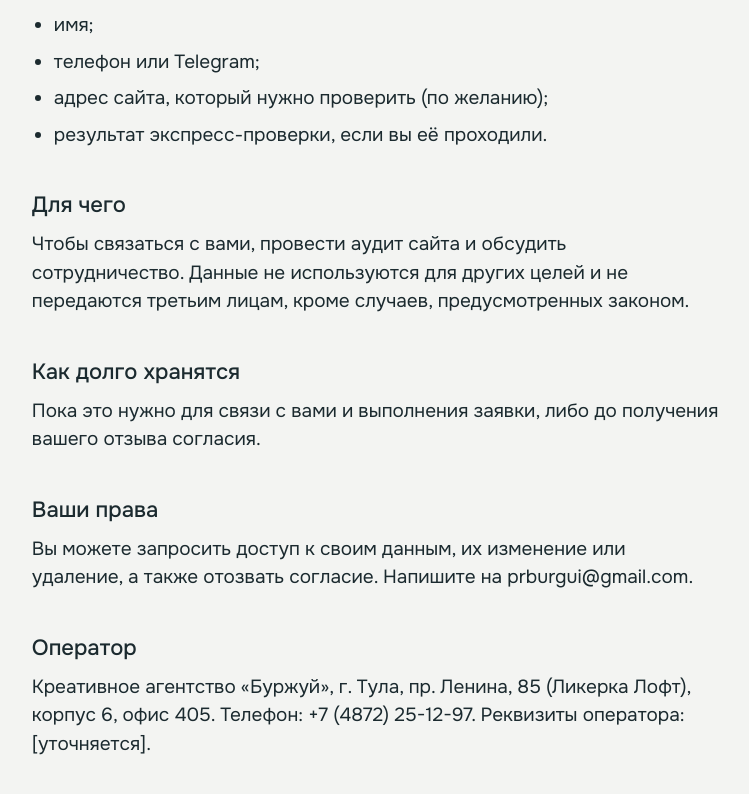
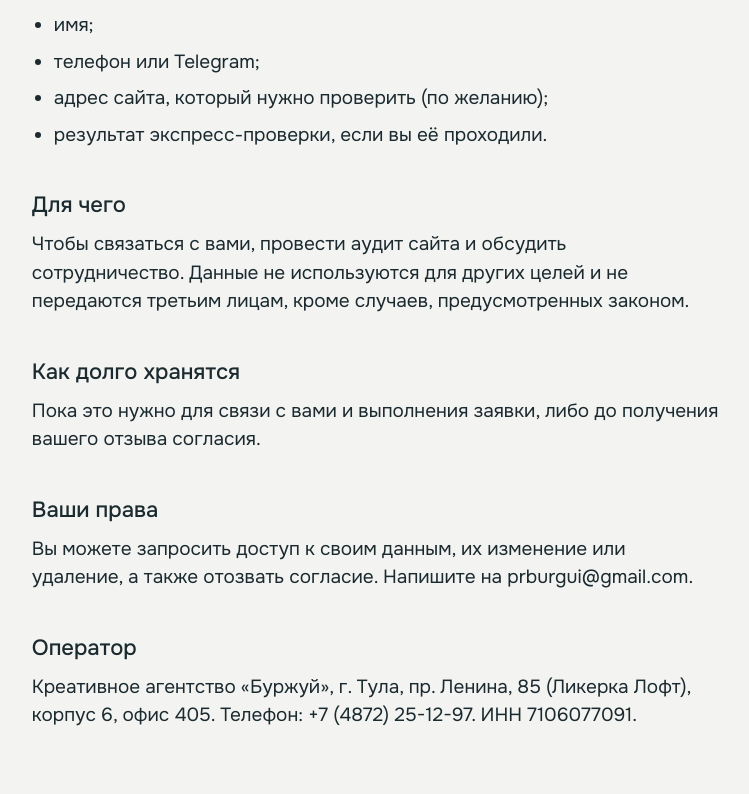
Before and after one commit to murzzsite/burgui-web, a plain HTML site: page privacy.html in a window 1280 px wide. Shown: the part 453-1247 px from the top of the page, without its empty margins (264-1013 px from the left). Drawn offline with Linux system fonts and the light colour scheme.

Commit message:
privacy: add INN

```diff
--- a/privacy.html
+++ b/privacy.html
@@ -23,7 +23,7 @@
   <h2>Ваши права</h2>
   <p>Вы можете запросить доступ к своим данным, их изменение или удаление, а также отозвать согласие. Напишите на prburgui@gmail.com.</p>
   <h2>Оператор</h2>
-  <p>Креативное агентство «Буржуй», г. Тула, пр. Ленина, 85 (Ликерка Лофт), корпус 6, офис 405. Телефон: +7 (4872) 25-12-97. Реквизиты оператора: [уточняется].</p>
+  <p>Креативное агентство «Буржуй», г. Тула, пр. Ленина, 85 (Ликерка Лофт), корпус 6, офис 405. Телефон: +7 (4872) 25-12-97. ИНН 7106077091.</p>
 </main>
 </body>
 </html>
```
